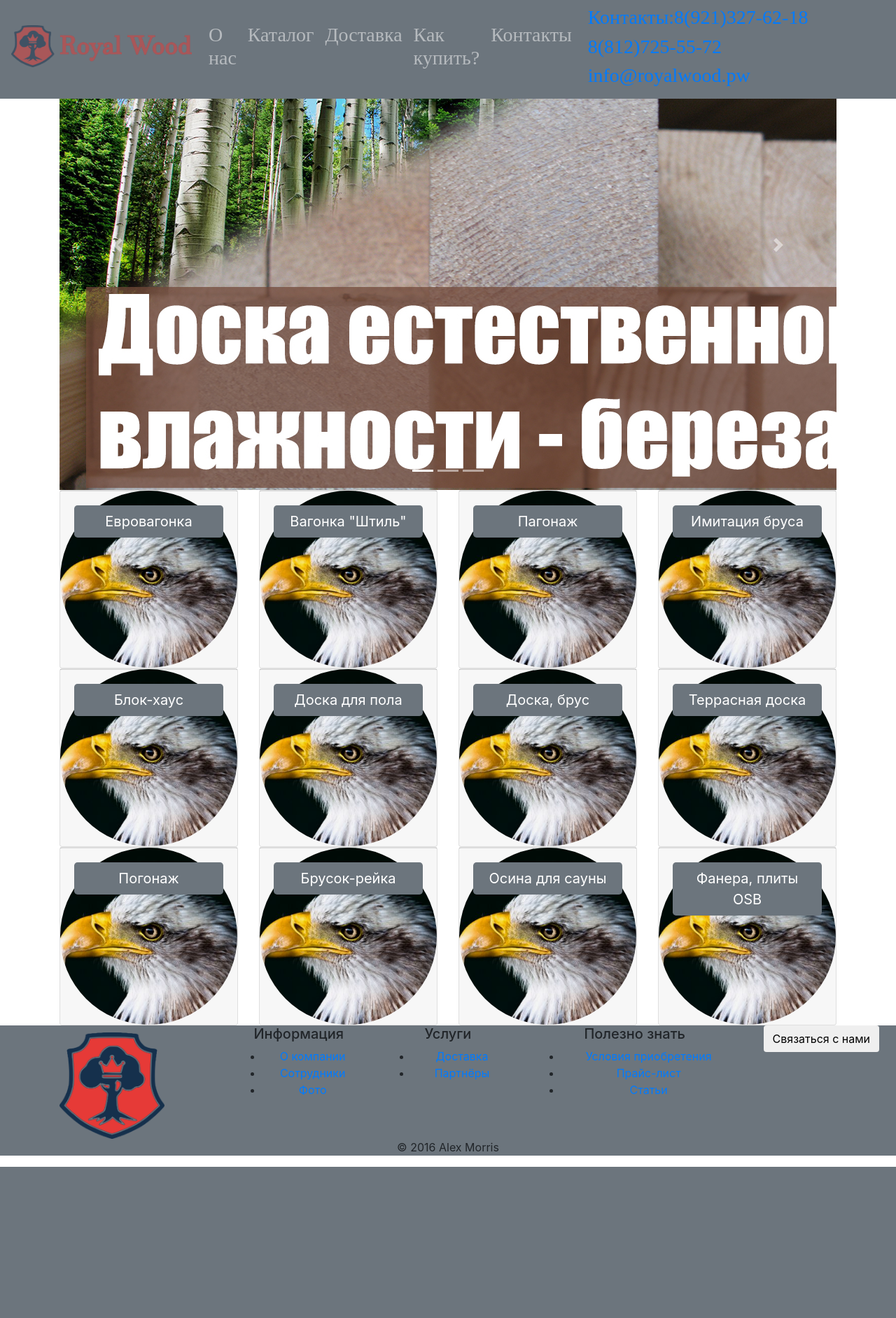
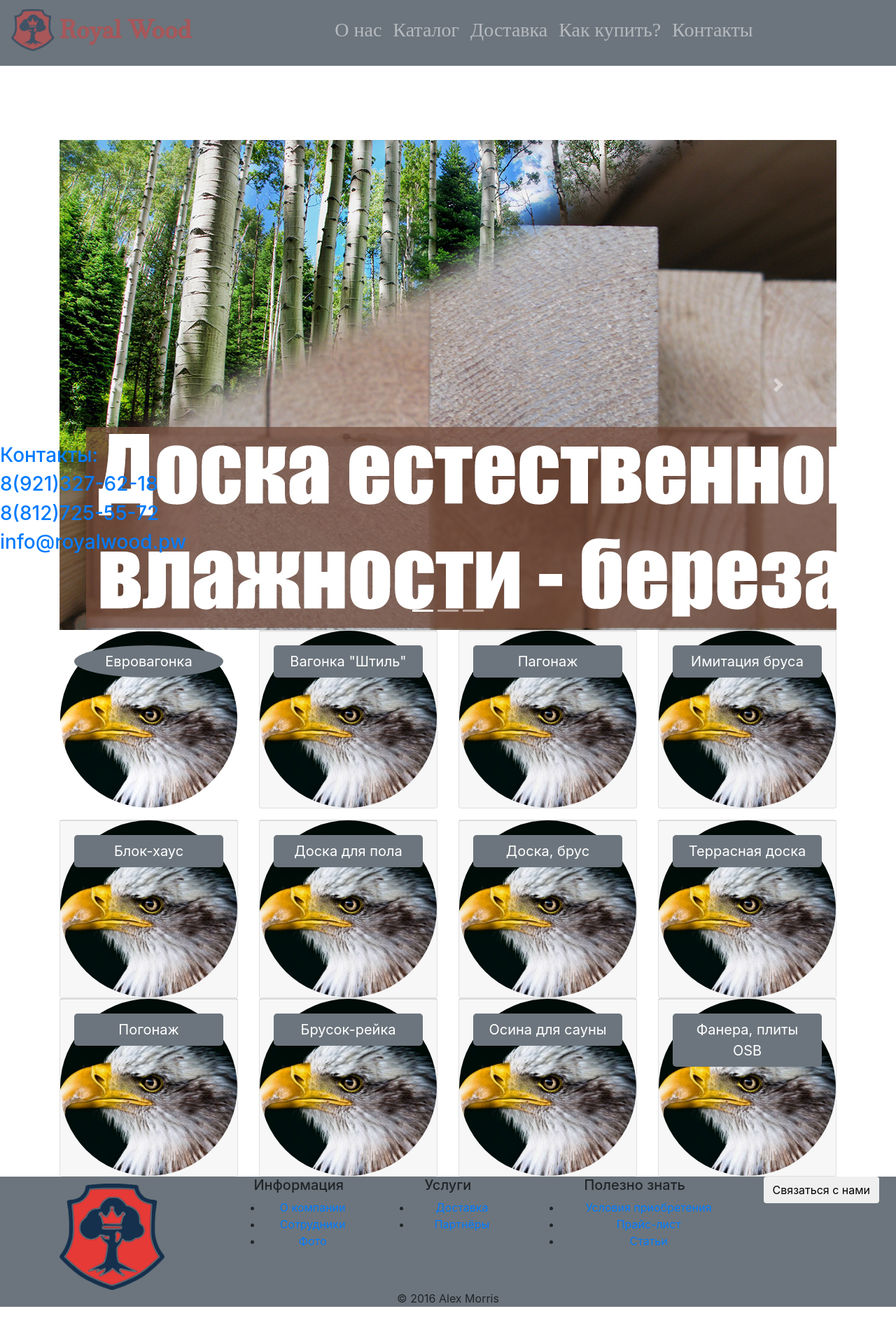
Before and after one commit to A1exMorris/Seven, a PHP site: page /src/index.php in a window 1280 px wide. Shown: the whole page at 70% size. Before the commit the page ends 1667 px from the top, so only its background shows below. Run offline with PHP 8.4, Linux system fonts and the light colour scheme; some libraries are stand-ins or nearby versions.

Commit message:
some change

```diff
--- a/src/index.php
+++ b/src/index.php
@@ -19,7 +19,7 @@
 <!--    <script src="https://maxcdn.bootstrapcdn.com/bootstrap/3.3.7/js/bootstrap.min.js" integrity="sha384-Tc5IQib027qvyjSMfHjOMaLkfuWVxZxUPnCJA7l2mCWNIpG9mGCD8wGNIcPD7Txa" crossorigin="anonymous"></script>-->
     <script src="assets/js/main.js"></script>
 </head>
-<body>
+<body style="padding-top: 200px">
 
 <!--Навигация с корзиной и лого-->
 <nav class="navbar navbar-expand-md navbar-dark bg-secondary fixed-top h4" style="font-family: cheltenham">
@@ -51,8 +51,10 @@
         </ul>
 
     </div>
+
+</nav>
 <div class="container" id="secondNavbar">
-        <div class="collapse navbar-collapse" id="contactNavbar">
+    <div class="fixed-bottom" id="contactNavbar">
         <ul class="nav navbar-nav navbar-left">
             <li> <a id="contacts" href="contact.php"><h3>Контакты:</h3></a> </li>
             <li> <a id="contacts" href="contact.php"><h3>8(921)327-62-18</h3></a></li>
@@ -61,8 +63,6 @@
         </ul>
     </div>
 </div>
-</nav>
-
 <!--Слайдер для показа новинок-->
 <div class="container">
     <div id="myCarousel" class="carousel slide" data-ride="carousel">
@@ -115,12 +115,12 @@
 </div>
 <!--Основная часть - категории-->
 <div class="container text-center">
-<div class="row text">
+<div class="row text pb-3">
     <div class="col-3">
-        <div class="card">
+        <div class="card bg-transparent" style="border-color: white">
             <img class="card-img-top rounded-circle" src="assets/i/bird.jpg" alt="product_image">
-            <div class="card-footer card-img-overlay">
-                <div href="#" class="btn-lg btn-secondary btn-block">Евровагонка</div>
+            <div class="card-footer card-img-overlay bg-transparent" style="border-color: white">
+                <div href="#" class="btn-lg btn-secondary btn-block rounded-circle">Евровагонка</div>
             </div>
         </div>
     </div>
```
Also changed, not shown: build/index.php (+8 -8 lines). Lines whose indentation alone changed are shown as unchanged.
